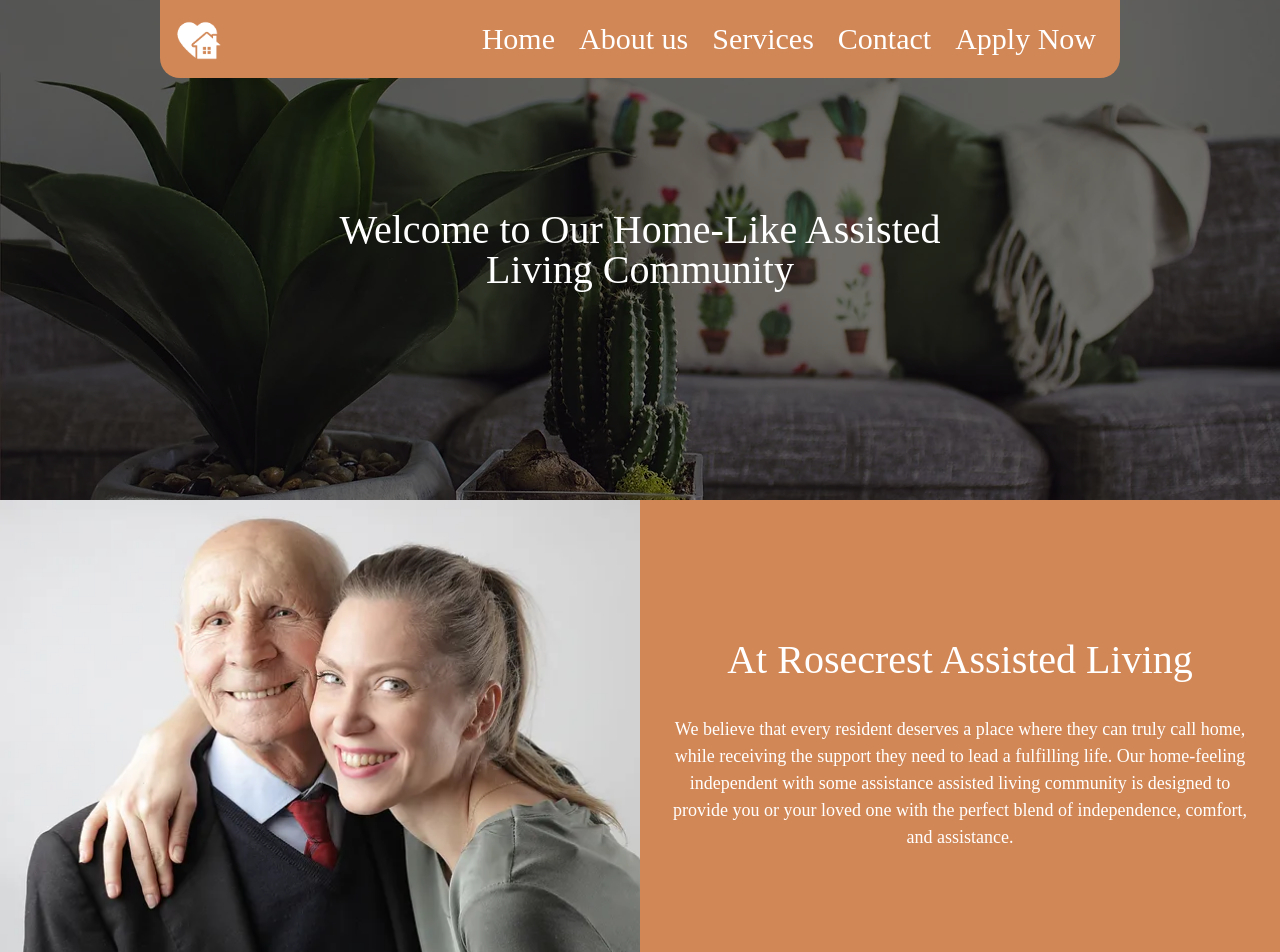
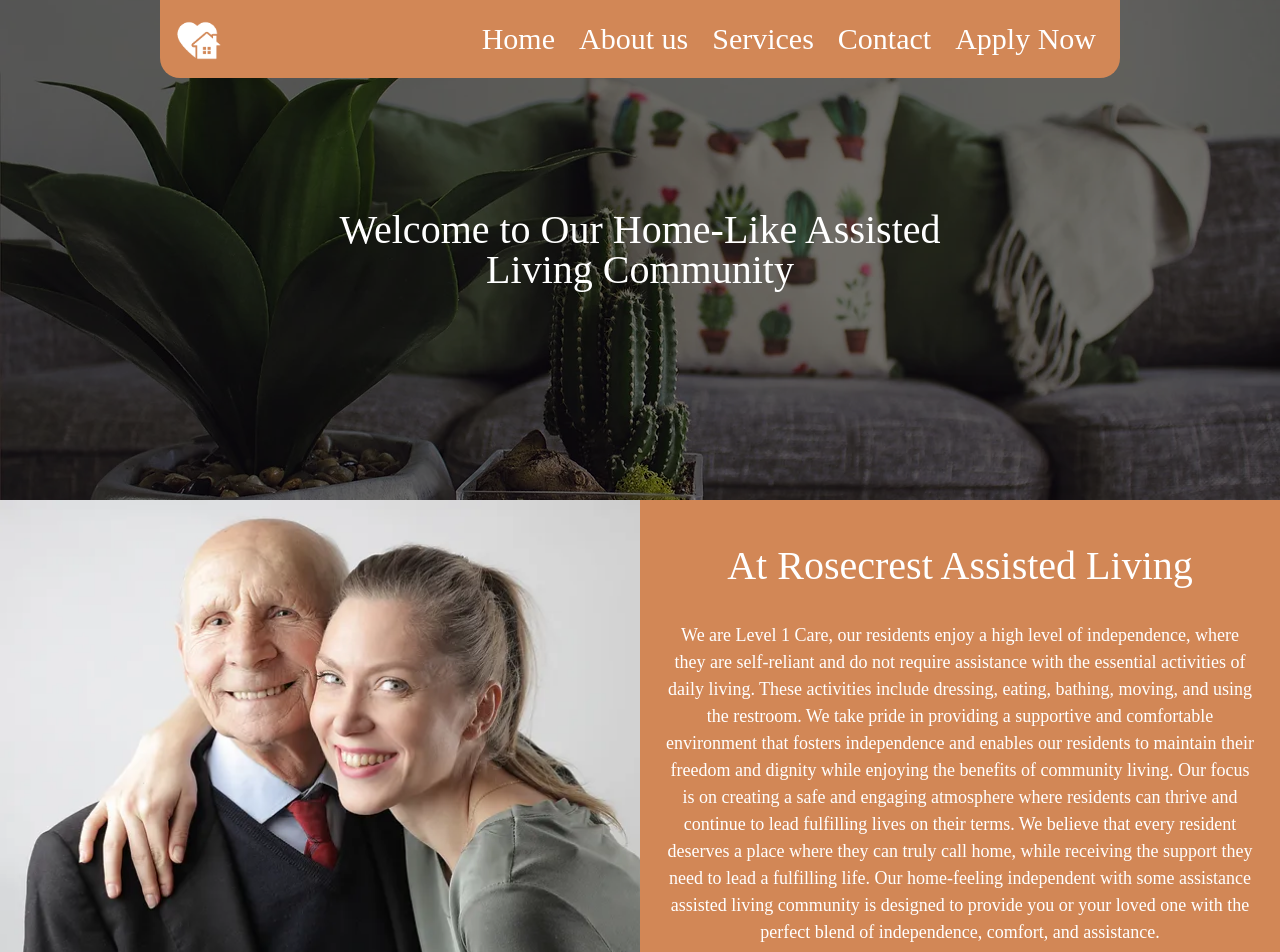
Before and after one commit to RysonShalvis/RoseCrest-Website, a React (Vite) app: page /about in a window 1280 px wide. Shown: the top 952 px of the page. Built offline with nearby package versions, Linux system fonts and the light colour scheme.

Commit message:
add client updates

```diff
--- a/src/components/AboutPage.jsx
+++ b/src/components/AboutPage.jsx
@@ -19,11 +19,20 @@ const AboutPage = () => {
       />
       <SplitImageSection image={imageOne} title="At Rosecrest Assisted Living">
         <p>
-          We believe that every resident deserves a place where they can truly
-          call home, while receiving the support they need to lead a fulfilling
-          life. Our home-feeling independent with some assistance assisted
-          living community is designed to provide you or your loved one with the
-          perfect blend of independence, comfort, and assistance.
+          We are Level 1 Care, our residents enjoy a high level of independence,
+          where they are self-reliant and do not require assistance with the
+          essential activities of daily living. These activities include
+          dressing, eating, bathing, moving, and using the restroom. We take
+          pride in providing a supportive and comfortable environment that
+          fosters independence and enables our residents to maintain their
+          freedom and dignity while enjoying the benefits of community living.
+          Our focus is on creating a safe and engaging atmosphere where
+          residents can thrive and continue to lead fulfilling lives on their
+          terms. We believe that every resident deserves a place where they can
+          truly call home, while receiving the support they need to lead a
+          fulfilling life. Our home-feeling independent with some assistance
+          assisted living community is designed to provide you or your loved one
+          with the perfect blend of independence, comfort, and assistance.
         </p>
       </SplitImageSection>
       <SplitImageSection
--- a/src/components/Home.jsx
+++ b/src/components/Home.jsx
@@ -18,13 +18,11 @@ const Home = () => {
         </div>
         <h1>Rosecrest Assisted Living</h1>
         <h2>&quot;It feels like Home&quot;</h2>
+        <h2>The most affordable assisted living in town</h2>
         <Button path="/services">Learn more</Button>
       </div>
       <Banner className="home-banner">
-        <p>
-          We accept Medicaid waivers. We work with Medicaid and VA insurance
-          providers.
-        </p>
+        <p>We accept Medicaid&quot;s New Choice Waiver Program waivers.</p>
         <Button buttonColor="secondary-color">Learn More</Button>
       </Banner>
     </div>
```
